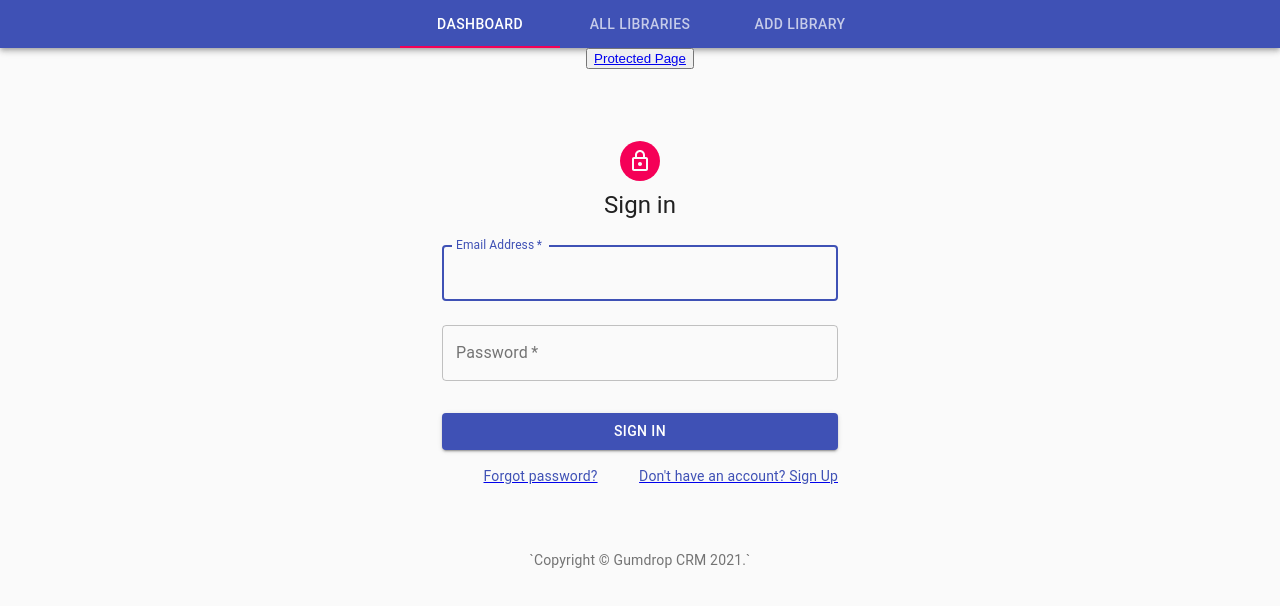
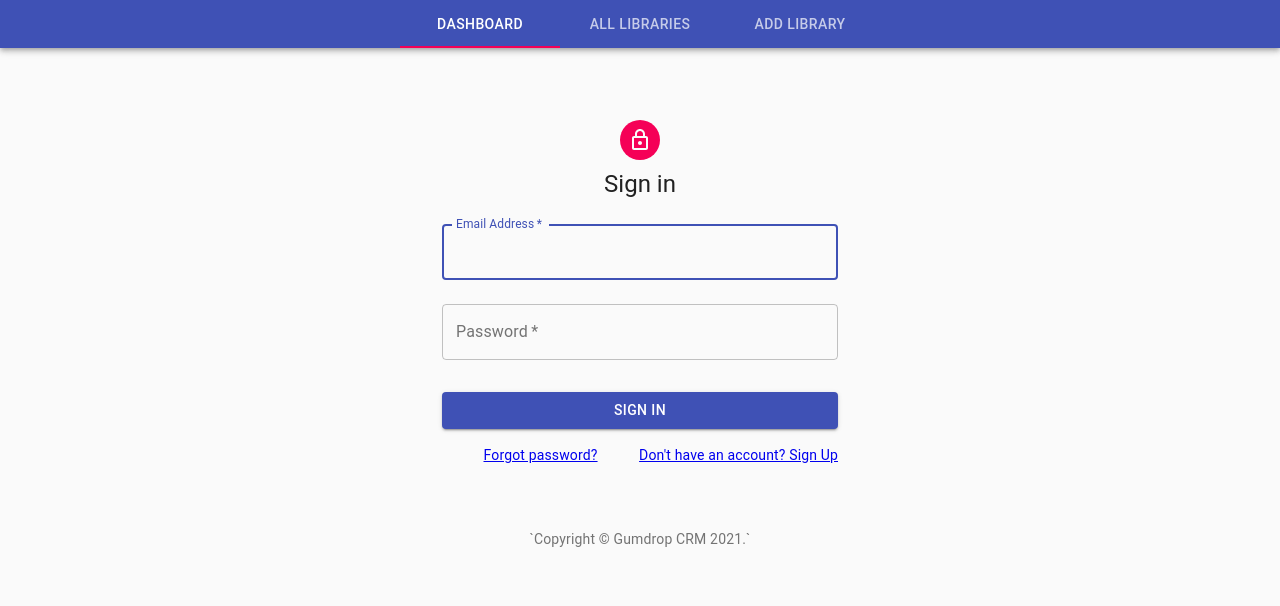
Before and after one commit to duncle-app/duncle-web-app, a React (Create React App) app: page /login in a window 1280 px wide. Shown: the top 606 px of the page. Built offline with nearby package versions, Linux system fonts and the light colour scheme; the HTML template or start-up script is replaced by a standard one.

Commit message:
Fixed some React no-nos

```diff
--- a/src/App.tsx
+++ b/src/App.tsx
@@ -29,17 +29,15 @@ const Unauthorized = () => (
     </>
 )
 
-console.log("all process env", process.env)
-console.log(`un & pw: ${process.env.USERNAME} ${process.env.PASS_WORD}`)
-
 function App() {
     return (
         <div className="App">
             <GlobalProvider>
                 <Router>
                     <Navbar/>
-                    <button><Link to="/protected">Protected Page</Link></button>
                     <Switch>
+                        {/* todo - auto route to dashboard page */}
+                        {/* todo - but then if we're not logged in, then route to login page */}
                         <Redirect exact from="/" to="login"/>
                         <Route
                             exact
--- a/src/components/molecules/Navbar/Navbar.tsx
+++ b/src/components/molecules/Navbar/Navbar.tsx
@@ -29,7 +29,7 @@ export default function Navbar() {
             <AppBar position="static">
                 <Tabs value={currentTab} onChange={handleChange} centered>
                     {navbarTabs.map(({name}) => (
-                        <Tab label={name}/>
+                        <Tab key={name} label={name}/>
                     ))}
                 </Tabs>
             </AppBar>
--- a/src/components/organisms/LogIn/LogInForm.tsx
+++ b/src/components/organisms/LogIn/LogInForm.tsx
@@ -7,6 +7,7 @@ import useStyles from "../../../global-styles";
 import FormSubmitButton from "../../atoms/Button/FormSubmitButton";
 import {Link} from "react-router-dom";
 import {LinkTo} from "@storybook/addon-links";
+import Typography from "@material-ui/core/Typography";
 
 export const LogInForm = (props: any) => {
     const classes = useStyles();
@@ -20,16 +21,16 @@ export const LogInForm = (props: any) => {
             <Grid container>
                 <Grid item xs>
                     <Link to="/password/reset">
-                        <MuiLink variant="body2">
+                        <Typography variant="body2">
                             Forgot password?
-                        </MuiLink>
+                        </Typography>
                     </Link>
                 </Grid>
                 <Grid item>
                     <Link to="/signup">
-                        <MuiLink variant="body2">
+                        <Typography variant="body2">
                             Don't have an account? Sign Up
-                        </MuiLink>
+                        </Typography>
                     </Link>
                 </Grid>
             </Grid>
```
